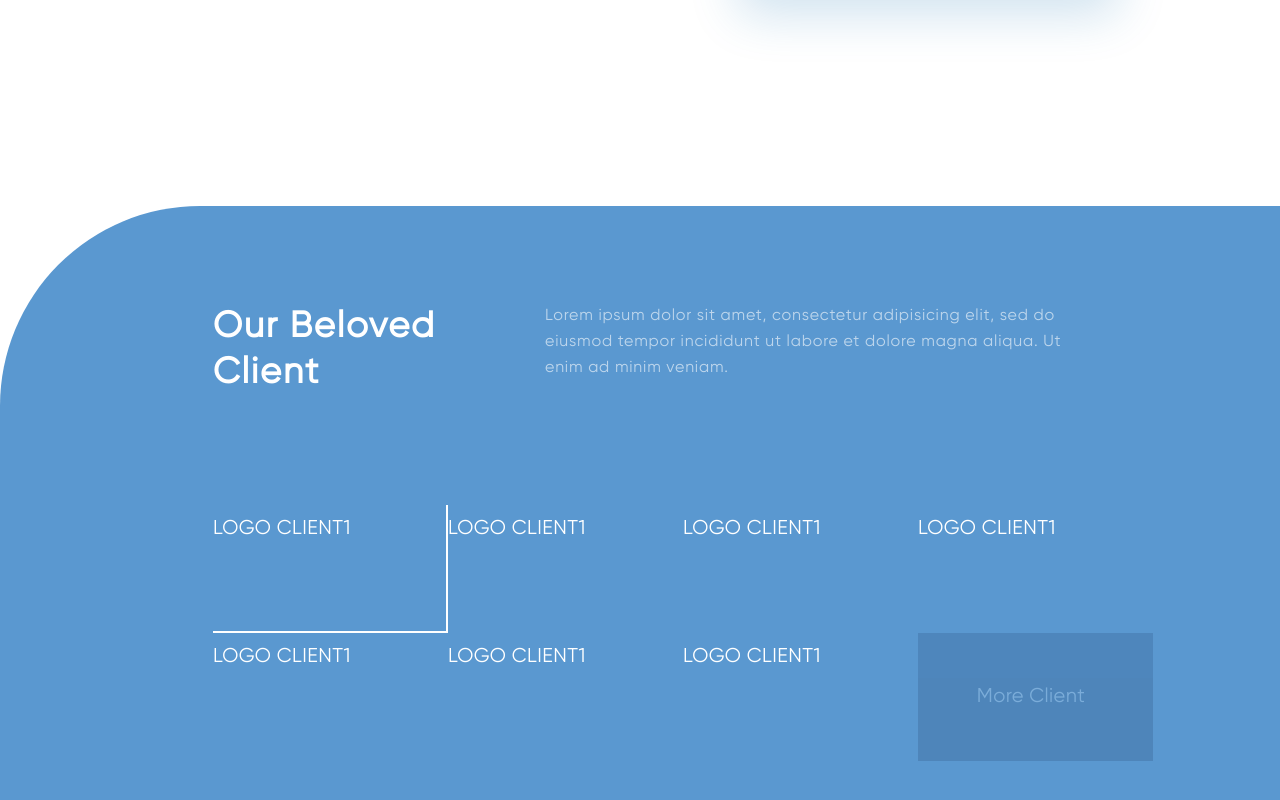
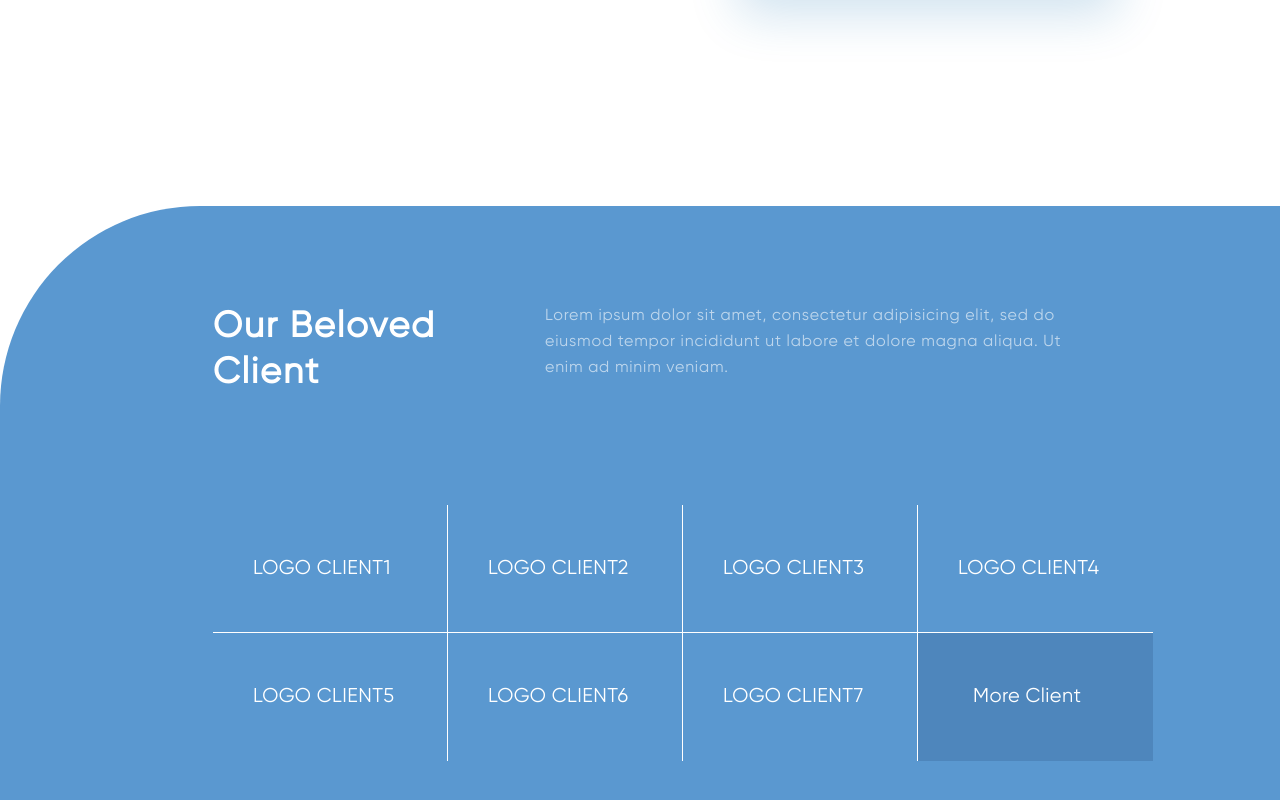
Before and after one commit to deverser/de-landingpage, a website: page public/index.html in a window 1280 px wide. Shown: the part 2117-2917 px from the top of the page. Drawn offline with Linux system fonts and the light colour scheme; a web font is replaced by a local one.

Commit message:
Завершен блок main сайта

```diff
--- a/src/components/main/_main.scss
+++ b/src/components/main/_main.scss
@@ -192,12 +192,26 @@ main {
 
 	&__logo {
 
-		&_1 {
-			border-bottom: 2px solid #FFFFFF;
-			border-right: 2px solid #FFFFFF;
+		&_1,
+		&_2,
+		&_3 {
+			border-bottom: 1px solid #FFFFFF;
+			border-right: 1px solid #FFFFFF;
+		}
+
+		&_4 {
+			border-bottom: 1px solid #FFFFFF;
+		}
+
+		&_5,
+		&_6,
+		&_7 {
+			border-right: 1px solid #FFFFFF;
 		}
 
 		&-link {
+			display: block;
+			padding: 40px;
 			text-transform: uppercase;
 			text-decoration: none;
 			font-family: 'Gilroy';
@@ -214,17 +228,13 @@ main {
 	}
 
 	&__more {
-		position: relative;
 		width: 100%;
 		height: 100%;
-		background: #1F3F68;
-		opacity: 0.2;
+		background-color: rgba(31, 63, 104, 0.2);
 
 		& a {
 			display: block;
-			position: absolute;
-			top: 31%;
-			left: 25%;
+			margin-left: 15px;
 			text-transform: none;
 		}
 	}
--- a/src/components/main/main.pug
+++ b/src/components/main/main.pug
@@ -37,16 +37,16 @@ main
 			.clients__logo.clients__logo_1
 				a.clients__logo-link(href="#") Logo client1
 			.clients__logo.clients__logo_2
-				a.clients__logo-link(href="#") Logo client1
+				a.clients__logo-link(href="#") Logo client2
 			.clients__logo.clients__logo_3
-				a.clients__logo-link(href="#") Logo client1
+				a.clients__logo-link(href="#") Logo client3
 			.clients__logo.clients__logo_4
-				a.clients__logo-link(href="#") Logo client1
+				a.clients__logo-link(href="#") Logo client4
 			.clients__logo.clients__logo_5
-				a.clients__logo-link(href="#") Logo client1
+				a.clients__logo-link(href="#") Logo client5
 			.clients__logo.clients__logo_6
-				a.clients__logo-link(href="#") Logo client1
+				a.clients__logo-link(href="#") Logo client6
 			.clients__logo.clients__logo_7
-				a.clients__logo-link(href="#") Logo client1
+				a.clients__logo-link(href="#") Logo client7
 			.clients__more
 				a.clients__logo-link(href="#") More Client
```
Also changed, not shown: public/css/styles.css, public/index.html, src/images/card1.svg, src/images/card2.svg.
